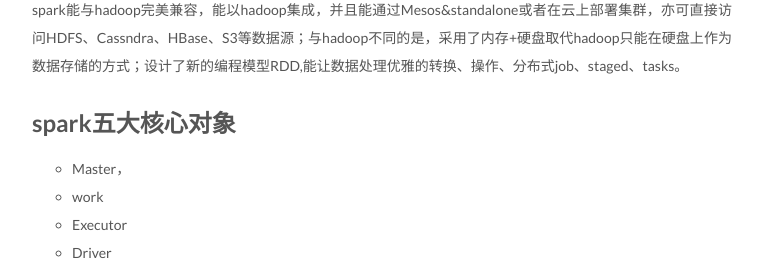
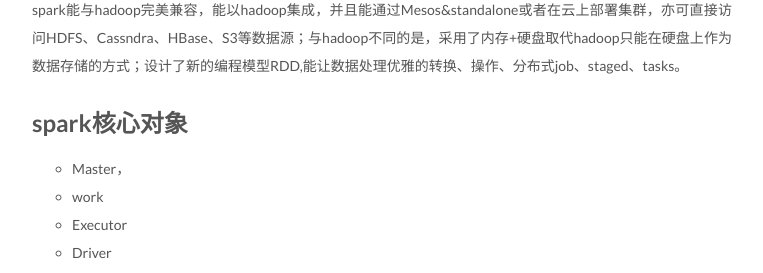
Before and after one commit to yanlzhl/yanlzhl.github.io, a Jekyll site: the page built from _posts/2017-12-12-Spark-Learning-Summary.md, in a window 1280 px wide, cut to the strip 1112-1385 px from the top of the page. Shown: the whole strip, without its empty margins (258-1021 px from the left). Built offline with Jekyll 4.4.1, drawn with Linux system fonts in a browser that asks for light colours; comment, search, counter and statistics services are not loaded.

Commit message:
Update 2017-12-12-Spark-Learning-Summary.md

```diff
--- a/_posts/2017-12-12-Spark-Learning-Summary.md
+++ b/_posts/2017-12-12-Spark-Learning-Summary.md
@@ -38,7 +38,7 @@ https://www.usenix.org/system/files/conference/nsdi12/nsdi12-final138.pdf（Engl
 
 spark能与hadoop完美兼容，能以hadoop集成，并且能通过Mesos&standalone或者在云上部署集群，亦可直接访问HDFS、Cassndra、HBase、S3等数据源；与hadoop不同的是，采用了内存+硬盘取代hadoop只能在硬盘上作为数据存储的方式；设计了新的编程模型RDD,能让数据处理优雅的转换、操作、分布式job、staged、tasks。
 
-# spark五大核心对象
+# spark核心对象
 - Master，
 - work
 - Executor
```
